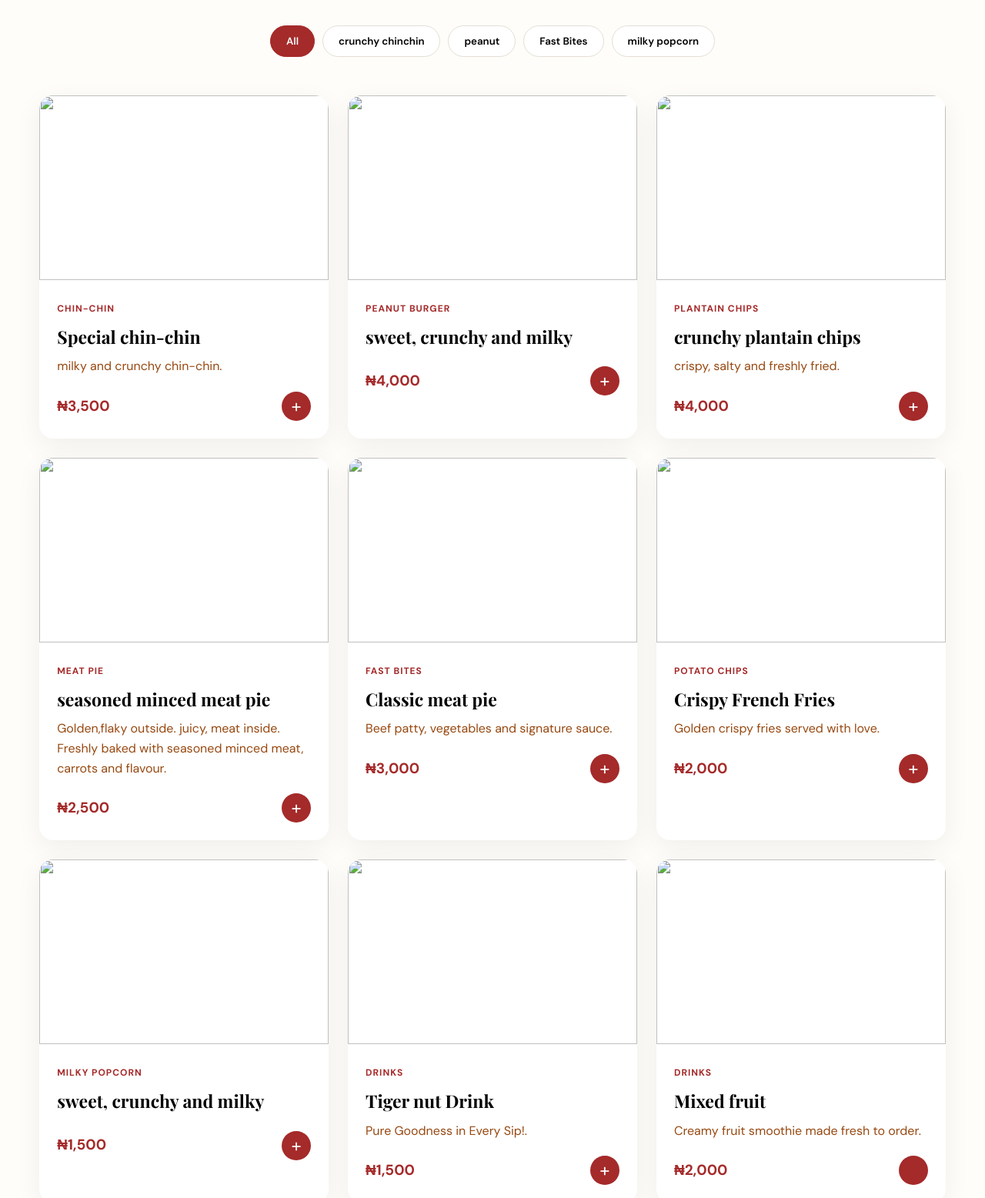
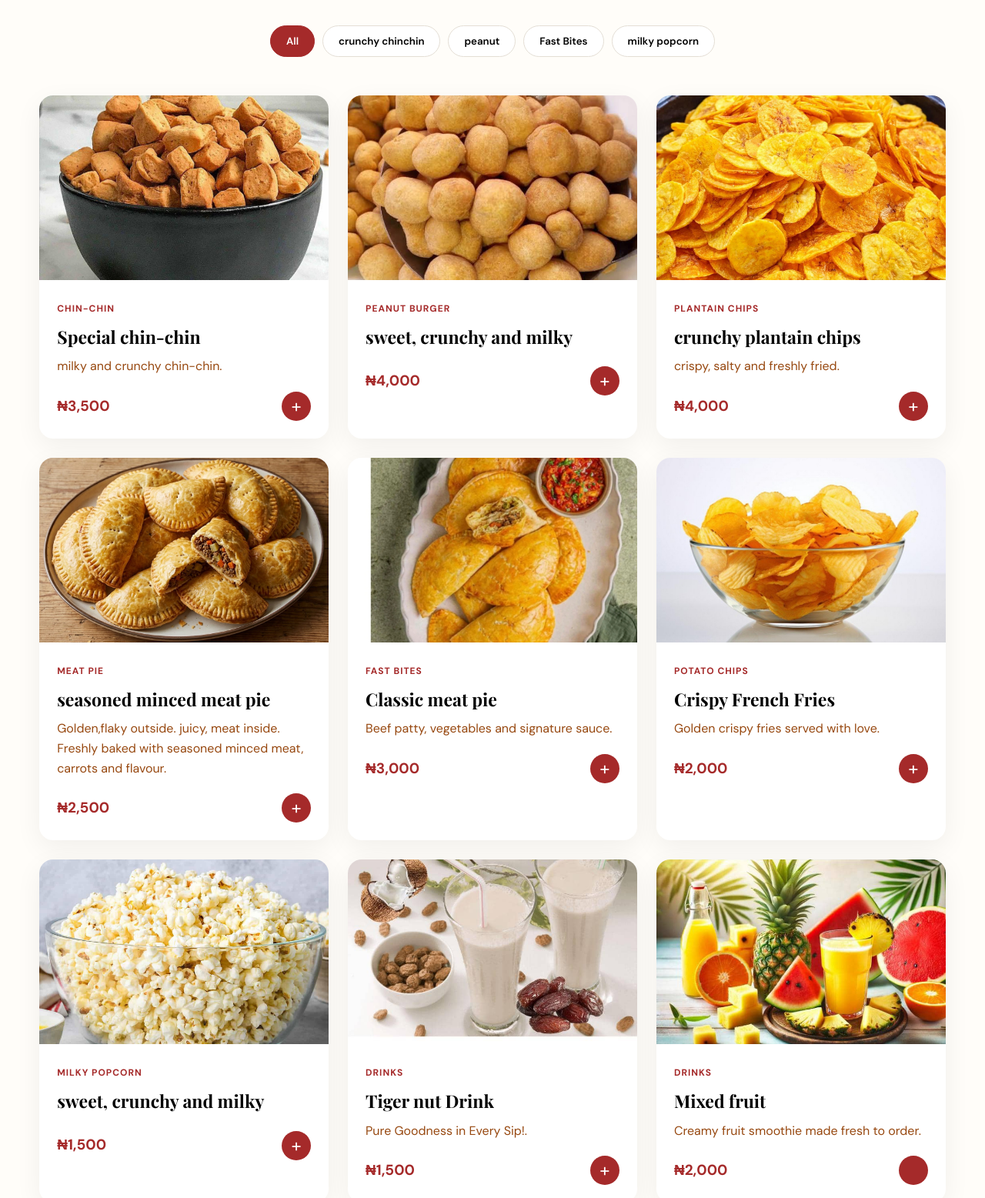
Before and after one commit to VeroDev624/Vera-Crunchy-Bite, a plain HTML site: page menu.html in a window 1280 px wide. Shown: the part 580-2137 px from the top of the page at 77% size. Drawn offline with nearby package versions, Linux system fonts and the light colour scheme; a script that the page names is missing; files whose address does not match are found by name.

```diff
--- a/menu.html
+++ b/menu.html
@@ -64,7 +64,7 @@
         </div>
         <div class="menu-grid">
             <article class="menu-card" data-category="rice">
-                <img src="vera image/chin-chin image.png">
+                <img src="chin-chin image.png">
                 <div class="menu-card-content">
                     <span class="menu-category">
                         chin-chin
@@ -82,7 +82,7 @@
                 </div>
             </article>
             <article class="menu-card" data-category="rice">
-                <img src="vera image/peanut Burger.png">
+                <img src="peanut Burger.png">
                 <div class="menu-card-content">
                     <span class="menu-category">
                         peanut Burger
@@ -97,7 +97,7 @@
                 </div>
             </article>
             <article class="menu-card" data-category="grills">
-                <img src="vera image/plantain chips image.png">
+                <img src="plantain chips image.png">
                 <div class="menu-card-content">
                     <span class="menu-category">
                         plantain chips
@@ -115,7 +115,7 @@
                 </div>
             </article>
             <article class="menu-card" data-category="grills">
-                <img src="vera image/meat pie image.jpg">
+                <img src="meat pie image.jpg">
                 <div class="menu-card-content">
                     <span class="menu-category">
                         Meat pie
@@ -134,7 +134,7 @@
                 </div>
             </article>
             <article class="menu-card" data-category="fast">
-                <img src="vera image/meat pie2 image.png">
+                <img src="meat pie2 image.png">
                 <div class="menu-card-content">
                     <span class="menu-category">
                         Fast Bites
@@ -152,7 +152,7 @@
                 </div>
             </article>
             <article class="menu-card" data-category="fast">
-                <img src="vera image/potato chips image.png">
+                <img src="potato chips image.png">
                 <div class="menu-card-content">
                     <span class="menu-category">
                         Potato chips
@@ -170,7 +170,7 @@
                 </div>
             </article>
              <article class="menu-card" data-category="rice">
-                <img src="vera image/popcorn2 image.png">
+                <img src="popcorn2 image.png">
                 <div class="menu-card-content">
                     <span class="menu-category">
                         Milky popcorn
@@ -185,7 +185,7 @@
                 </div>
             </article>
             <article class="menu-card" data-category="drinks">
-                <img src="vera image/Tiger nut drink image.jpg">
+                <img src="Tiger nut drink image.jpg">
                 <div class="menu-card-content">
                     <span class="menu-category">
                          Drinks
@@ -203,7 +203,7 @@
                 </div>
             </article>
             <article class="menu-card" data-category="drinks">
-                <img src="vera image/Mixed fruit image.jpg">
+                <img src="Mixed fruit image.jpg">
                 <div class="menu-card-content">
                     <span class="menu-category">
                         Drinks
```
